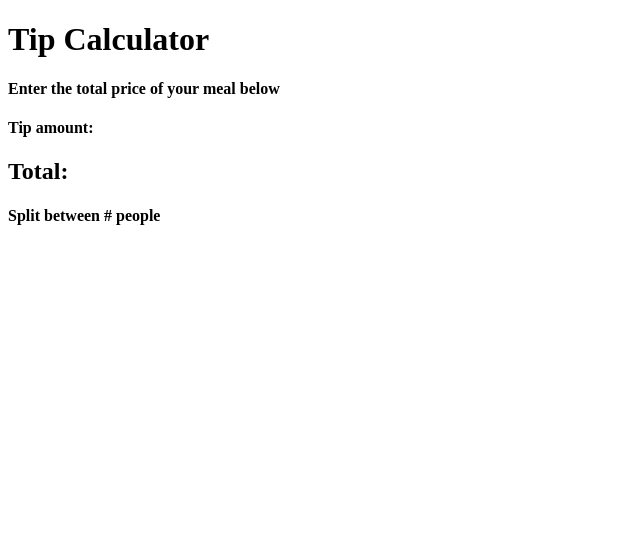
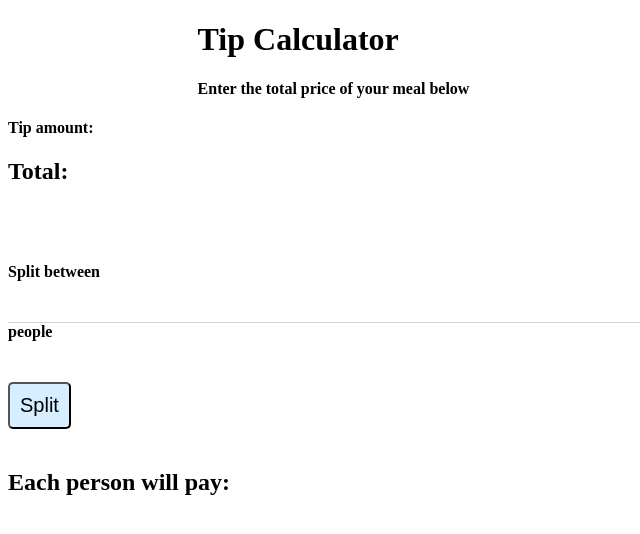
Before and after one commit to codragon2020/tip_calculator, a plain HTML site: page index.html in a window 1280 px wide. Shown: the whole page, without its empty margins (0-640 px from the left). Drawn offline with Linux system fonts and the light colour scheme.

Commit message:
Added id to elements for javascript selectors and a button for splitting the tip

```diff
--- a/index.html
+++ b/index.html
@@ -4,6 +4,7 @@
     <meta charset="UTF-8">
     <meta name="viewport" content="width=device-width, initial-scale=1.0">
     <title>Tip Calculator</title>
+    <link rel="stylesheet" href="./style.css">
 </head>
 <body>
     <div class="container">
@@ -11,12 +12,16 @@
         <h4>Enter the total price of your meal below</h4>
     </div>
     <div>
-        <h4>Tip amount:</h4>
-        <h2>Total:</h2>
-
+        <h4>Tip amount: <span id="tip-amount"></span></h4>
+        <h2>Total: <span id="new-total"></span></h2>
+        <br><br>
         <h4>
-            Split between # people
+          Split between <input id="num-people" type="number" min="0" /> people
         </h4>
-    </div>
+        <button id="split" >
+          Split
+        </button>
+        <h2>Each person will pay: <span id="split-total"></span></h2>
+      </div>
 </body>
 </html>
```
